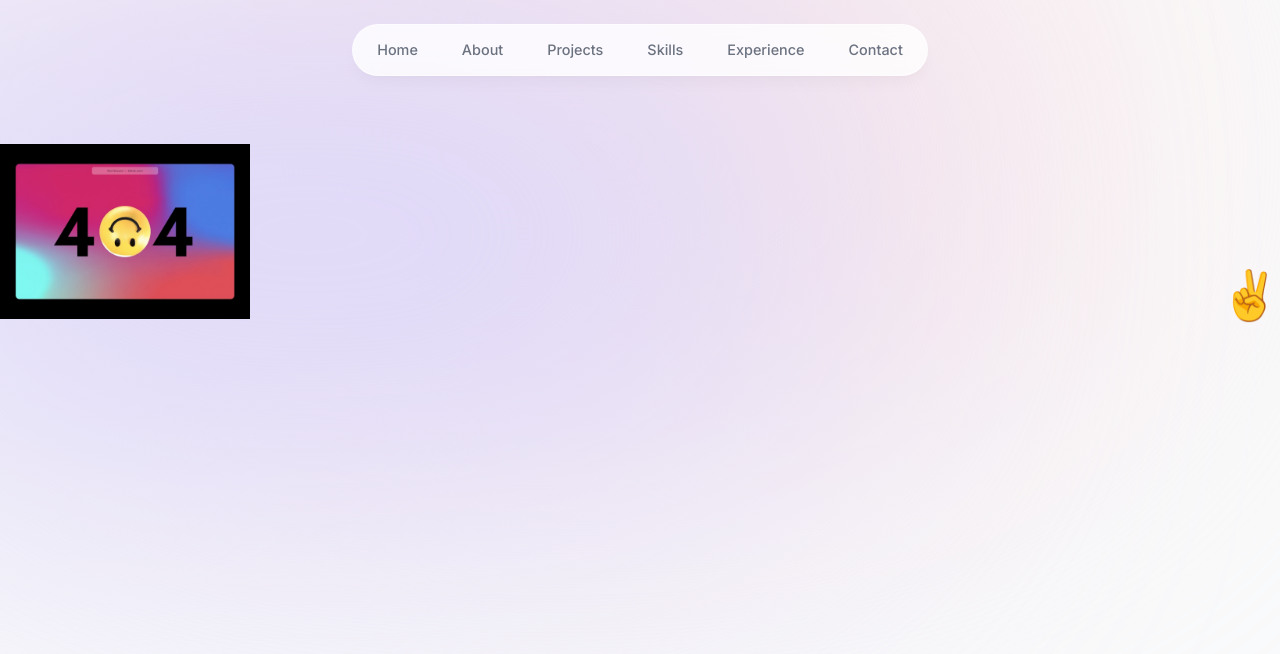
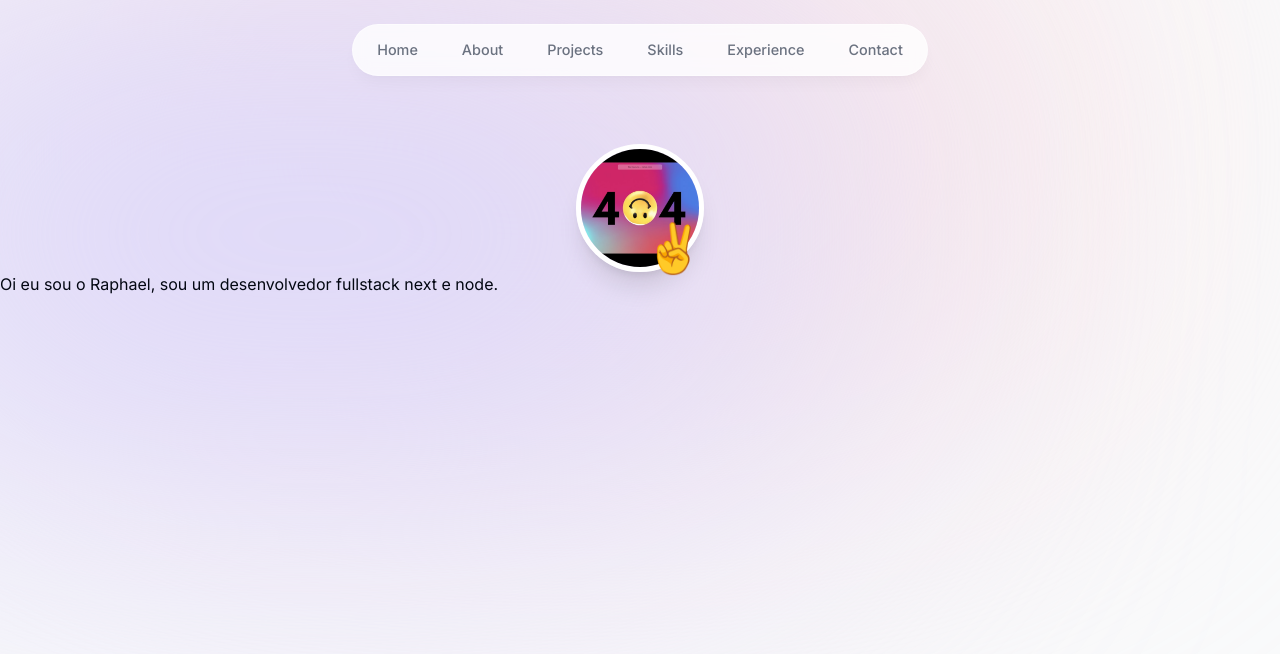
Before and after one commit to raphafratel/raphael-fratel-portfolio, a Next.js app: page / in a window 1280 px wide. Shown: the top 654 px of the page. Built offline with nearby package versions, Linux system fonts and the light colour scheme.

Commit message:
feat: usando abordagem de atribuição de classes Tailwind com template literals

```diff
--- a/components/intro/intro.tsx
+++ b/components/intro/intro.tsx
@@ -4,16 +4,16 @@ import React from 'react'
 import { motion } from 'framer-motion'
 import Image from 'next/image'
 import img404 from '@/public/404.jpg'
-import { motionPicture, motionEmoji } from './motions';
-import './style.css'
+import * as motions from './motions';
+import * as style from './style'
 
 export default function Intro() {
   return (
     <section>
-      <div className='picture-container'>
+      <div className={style.profilePicContainer}>
         <div className='relative'>
 
-          <motion.div {...motionPicture}>
+          <motion.div {...motions.picture}>
             <Image
               src={img404}
               alt='Raphael Fratel profile picture'
@@ -21,18 +21,22 @@ export default function Intro() {
               height={250}
               quality={95}
               priority={true}
-              className='profile-picture'
+              className={style.profilePicture}
             />
           </motion.div>
 
           <motion.span
-            {...motionEmoji}
-            className='emoji-style'>
+            {...motions.emoji}
+            className={style.emoji}>
             ✌️
           </motion.span>
 
         </div>
       </div>
+
+      <p>
+        Oi eu sou o Raphael, sou um desenvolvedor fullstack next e node.
+      </p>
     </section>
   )
 }
--- a/components/intro/motions.tsx
+++ b/components/intro/motions.tsx
@@ -1,4 +1,4 @@
-export const motionPicture = {
+export const picture = {
     initial: { opacity: 0, scale: 0 },
     animate: { opacity: 1, scale: 1 },
     transition: {
@@ -7,7 +7,7 @@ export const motionPicture = {
     },
   };
 
-  export const motionEmoji = {
+  export const emoji = {
     initial: { opacity: 0, scale: 0 },
     animate: { opacity: 1, scale: 1 },
     transition: {
--- a/components/intro/style.css
+++ b/components/intro/style.tsx
@@ -1,22 +1,22 @@
-.profilePicContainer{
-    @apply flex
+export const profilePicContainer = `
+    flex
     items-center
     justify-center
-}
+`
 
-.profilePicture{
-    @apply rounded-full
+export const profilePicture = `
+    rounded-full
     h-32
     w-32
     object-cover
     border-[0.35rem]
     border-white
     shadow-xl
-}
+`
 
-.emoji-style{
-    @apply absolute
+export const emoji = `
+    absolute
     bottom-0
     right-0
     text-5xl
-}
+`
```
